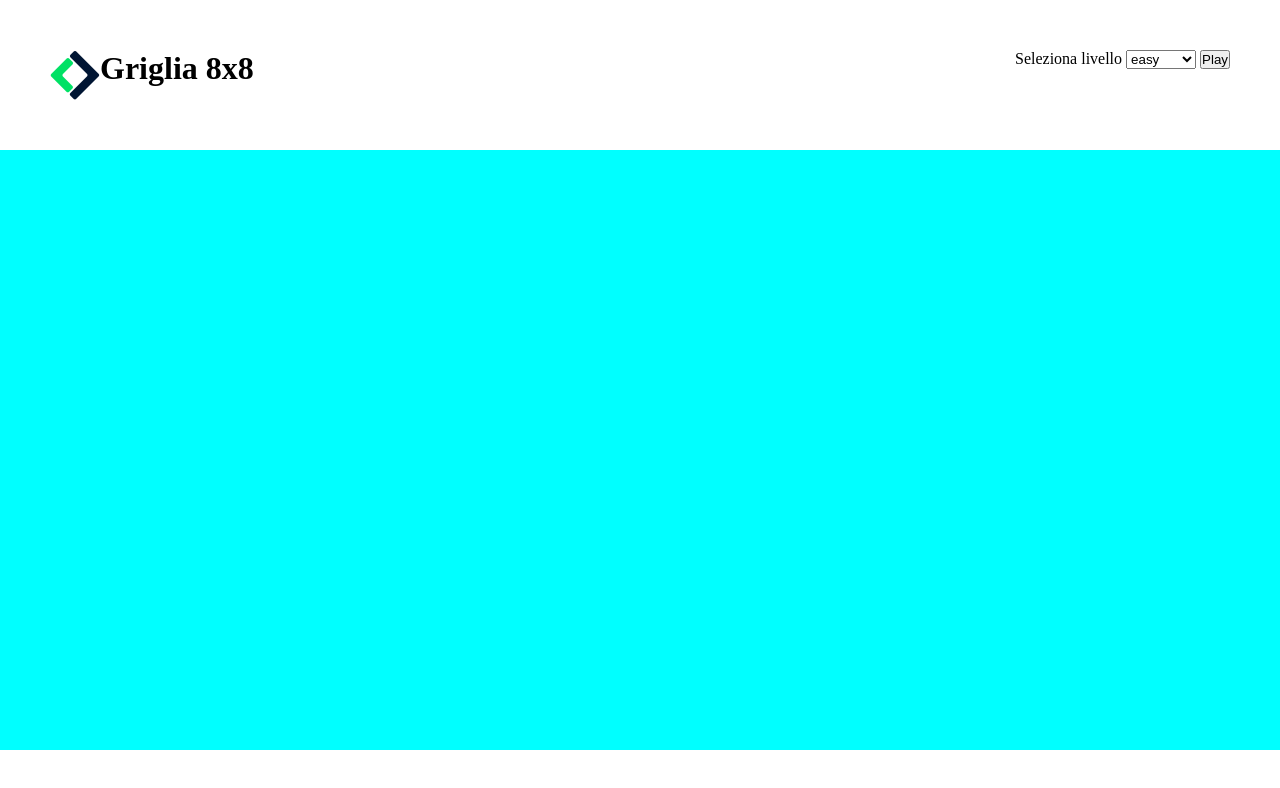
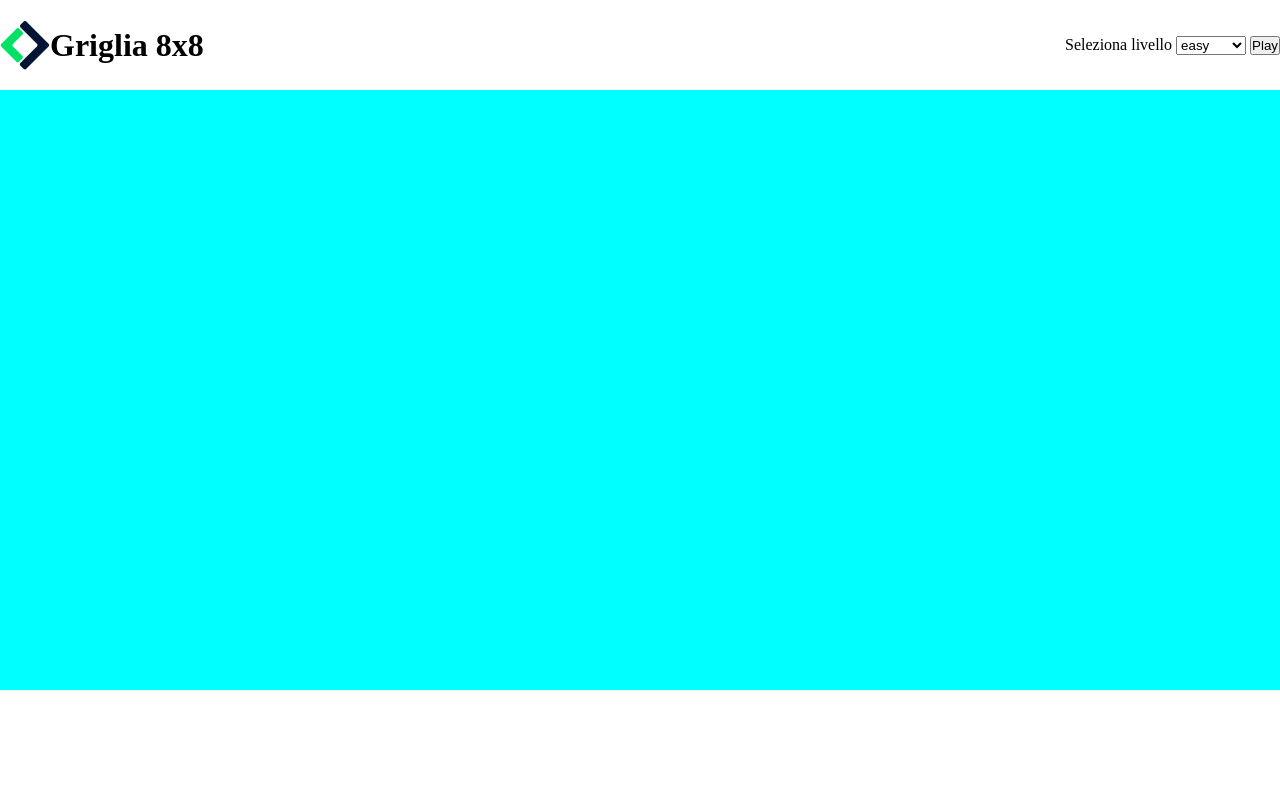
Before and after one commit to LucioGhedo/js-campominato-dom, a plain HTML site: page index.html in a window 1280 px wide. Drawn offline with Linux system fonts and the light colour scheme.

Commit message:
fix header css

```diff
--- a/css/style.css
+++ b/css/style.css
@@ -9,12 +9,13 @@ img {
 }
 .logo {
     display: flex;
+    align-items: center;
 }
 header {
-    height: 50px;
+    height: 90px;
     display: flex;
     justify-content: space-between;
-    margin: 50px;
+    align-items: center;
 }
 .square.easy {
     width: calc(100% / 10);
```
